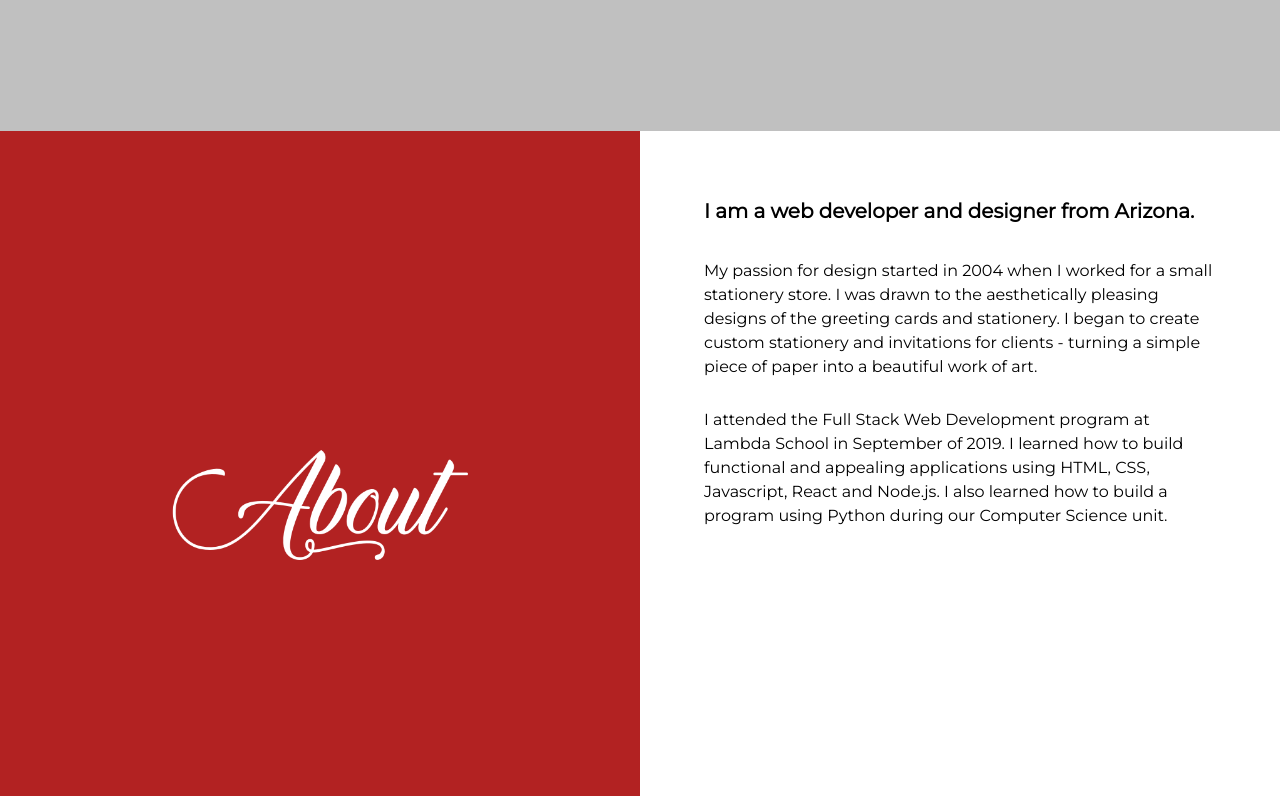
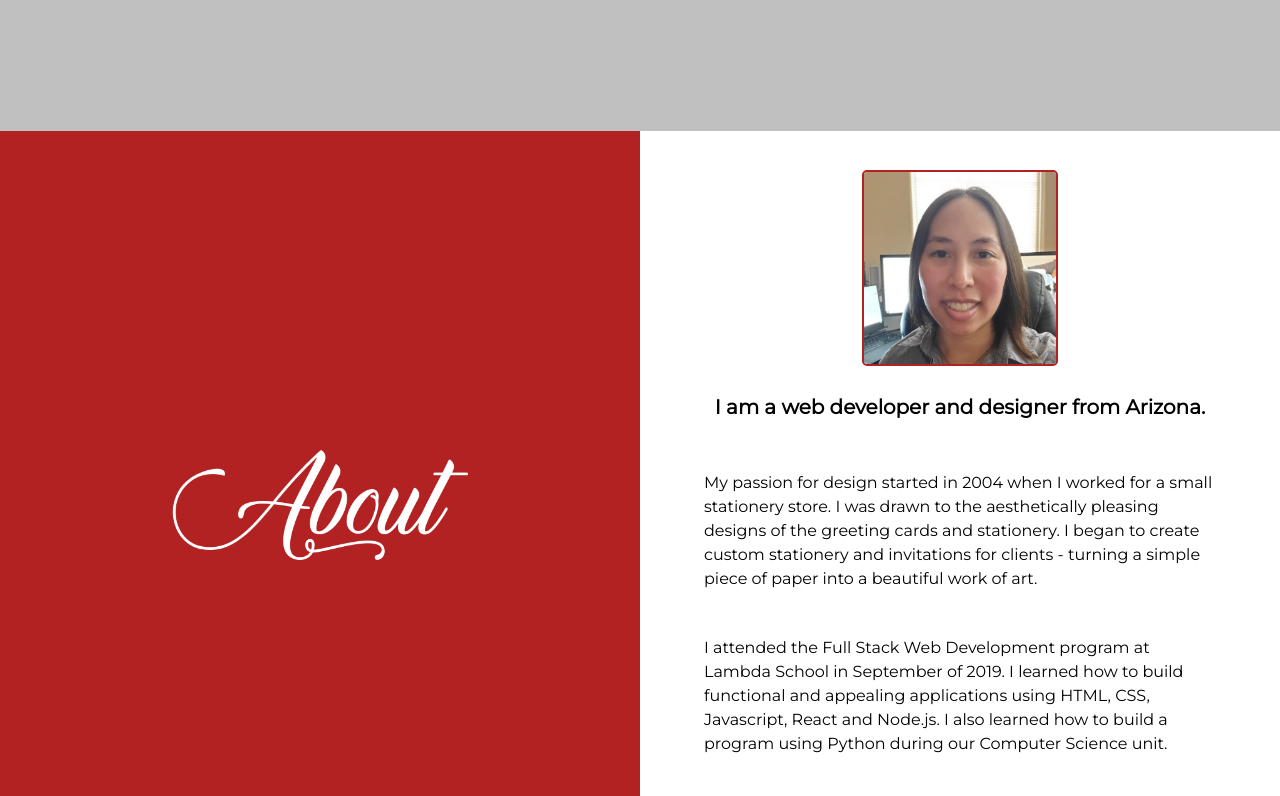
Before and after one commit to MicheSi/portfolio-react, a React (Create React App) app: page / in a window 1280 px wide. Shown: the part 720-1516 px from the top of the page. Built offline with nearby package versions, Linux system fonts and the light colour scheme.

Commit message:
added profile picture

```diff
--- a/src/App.css
+++ b/src/App.css
@@ -94,6 +94,9 @@ nav a:hover {
 }
 
 .aboutDiv {
+  display: flex;
+  flex-direction: column;
+  align-items: center;
   text-align: left;
   padding-top: 3%;
   background-color: white;
@@ -101,6 +104,12 @@ nav a:hover {
 
 .aboutDiv p, .aboutDiv h3 {
   padding: 1% 10%;
+}
+
+.michelle {
+  width: 30%;
+  border-radius: 5px;
+  border: 2px solid firebrick;
 }
 
 /* Work Styles */
--- a/src/components/about.js
+++ b/src/components/about.js
@@ -1,6 +1,7 @@
 import React from 'react';
 import NavBar from './nav';
 import about from '../images/about.png';
+import profile from '../images/profile_sq.jpg';
 
 const About = props => {
     return (
@@ -10,6 +11,7 @@ const About = props => {
                 <NavBar />
             </div>
             <div className='aboutDiv'>
+                <img className='michelle' src={profile} alt='Michelle Sirimanivong'/>
                 <h3>I am a web developer and designer from Arizona.</h3>
                 <p>
                     My passion for design started in 2004 when I worked for a small stationery store.
```
Also changed, not shown: src/images/profile_sq.jpg (added).
